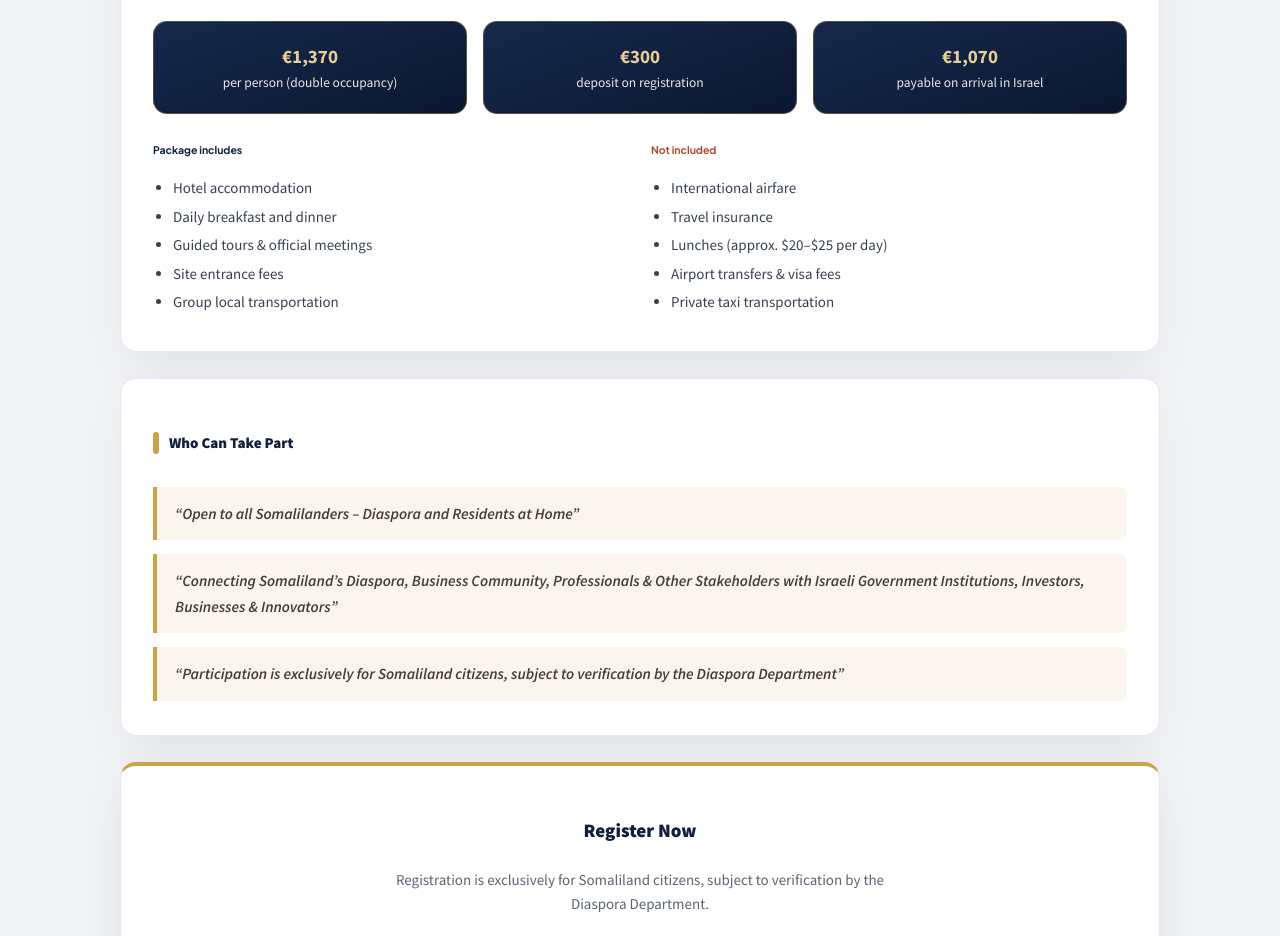
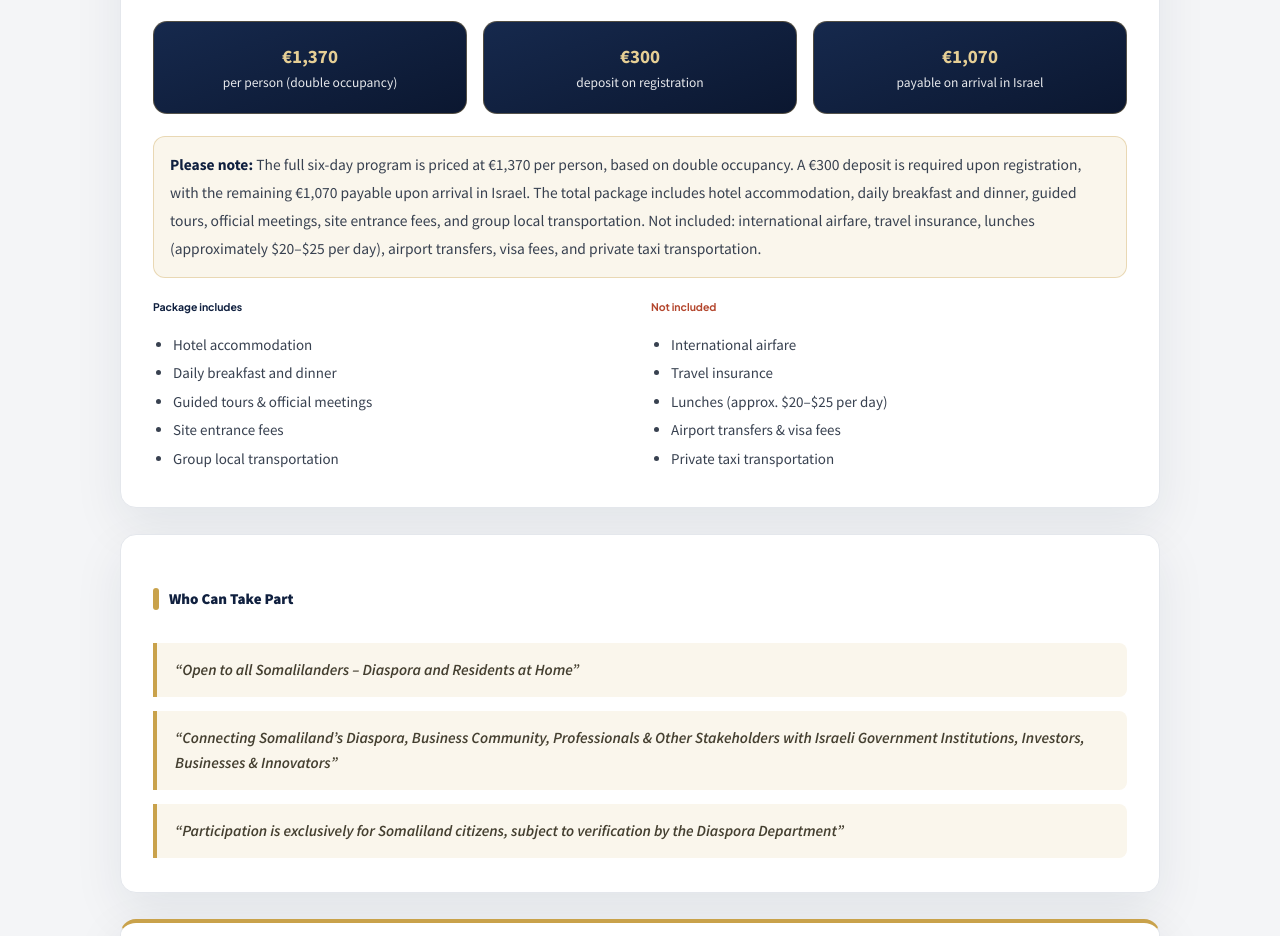
Before and after one commit to janogale/sldiaspora, a Next.js app: page /israel-visit-2026 in a window 1280 px wide. Shown: the part 1140-2076 px from the top of the page. Built offline with nearby package versions, Linux system fonts and the light colour scheme; a web font is replaced by a local one.

Commit message:
adding note price

```diff
--- a/app/israel-visit-2026/page.module.css
+++ b/app/israel-visit-2026/page.module.css
@@ -155,6 +155,18 @@
 }
 .feeBox b { display: block; font-size: 1.9rem; color: var(--gold-soft); margin-bottom: 4px; }
 .feeBox small { font-size: 13.5px; opacity: 0.9; line-height: 1.4; display: block; }
+
+.feeNote {
+  margin: -8px 0 22px;
+  padding: 14px 16px;
+  background: rgba(201, 162, 75, 0.1);
+  border: 1px solid rgba(201, 162, 75, 0.35);
+  border-radius: 12px;
+  font-size: 14px;
+  line-height: 1.7;
+  color: #384150;
+}
+.feeNote strong { color: var(--navy); }
 
 .included { display: grid; grid-template-columns: 1fr 1fr; gap: 22px; }
 .included ul { margin: 10px 0 0; padding-left: 20px; line-height: 1.9; color: #384150; font-size: 15px; }
--- a/app/israel-visit-2026/page.tsx
+++ b/app/israel-visit-2026/page.tsx
@@ -141,6 +141,17 @@
               <small>payable on arrival in Israel</small>
             </div>
           </div>
+          <p className={styles.feeNote}>
+            <strong>Please note:</strong> The full six-day program is priced at
+            €1,370 per person, based on double occupancy. A €300 deposit is
+            required upon registration, with the remaining €1,070 payable upon
+            arrival in Israel. The total package includes hotel accommodation,
+            daily breakfast and dinner, guided tours, official meetings, site
+            entrance fees, and group local transportation. Not included:
+            international airfare, travel insurance, lunches (approximately
+            $20–$25 per day), airport transfers, visa fees, and private taxi
+            transportation.
+          </p>
           <div className={styles.included}>
             <div>
               <h4>Package includes</h4>
```
